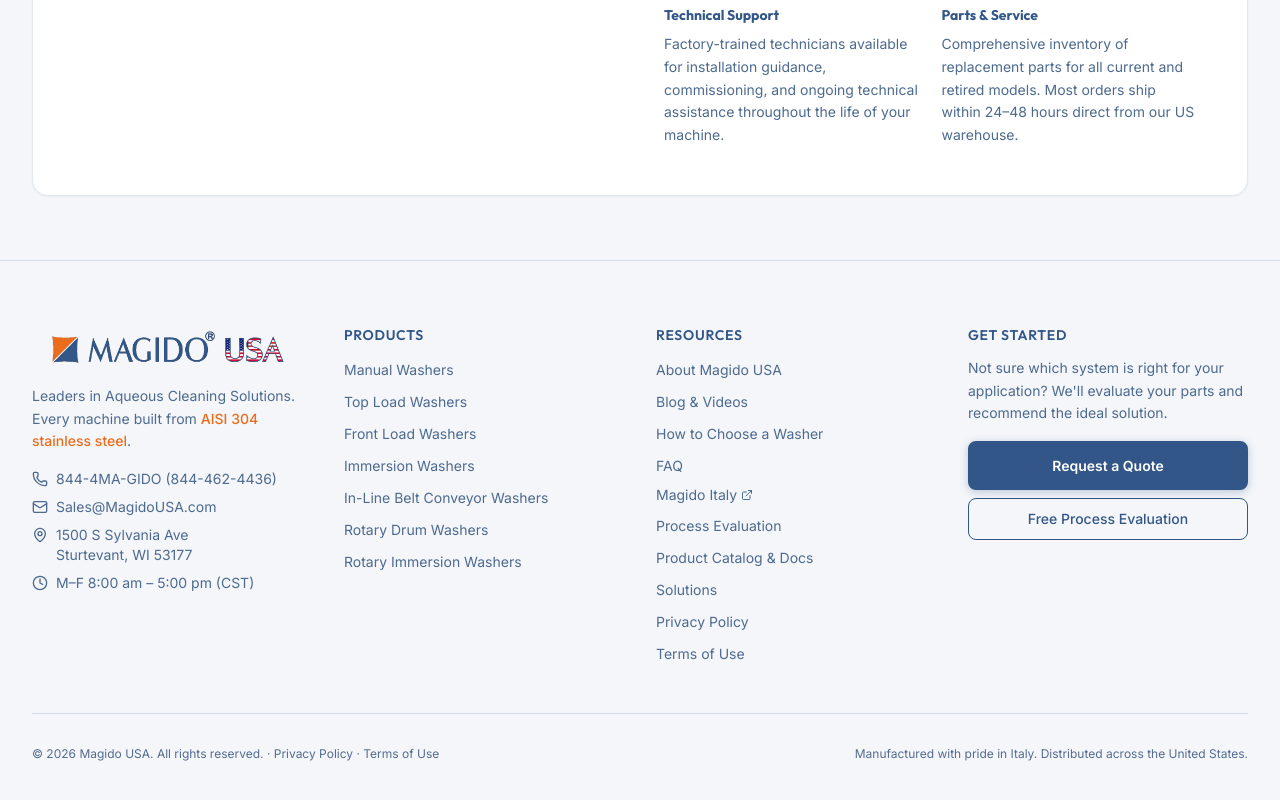
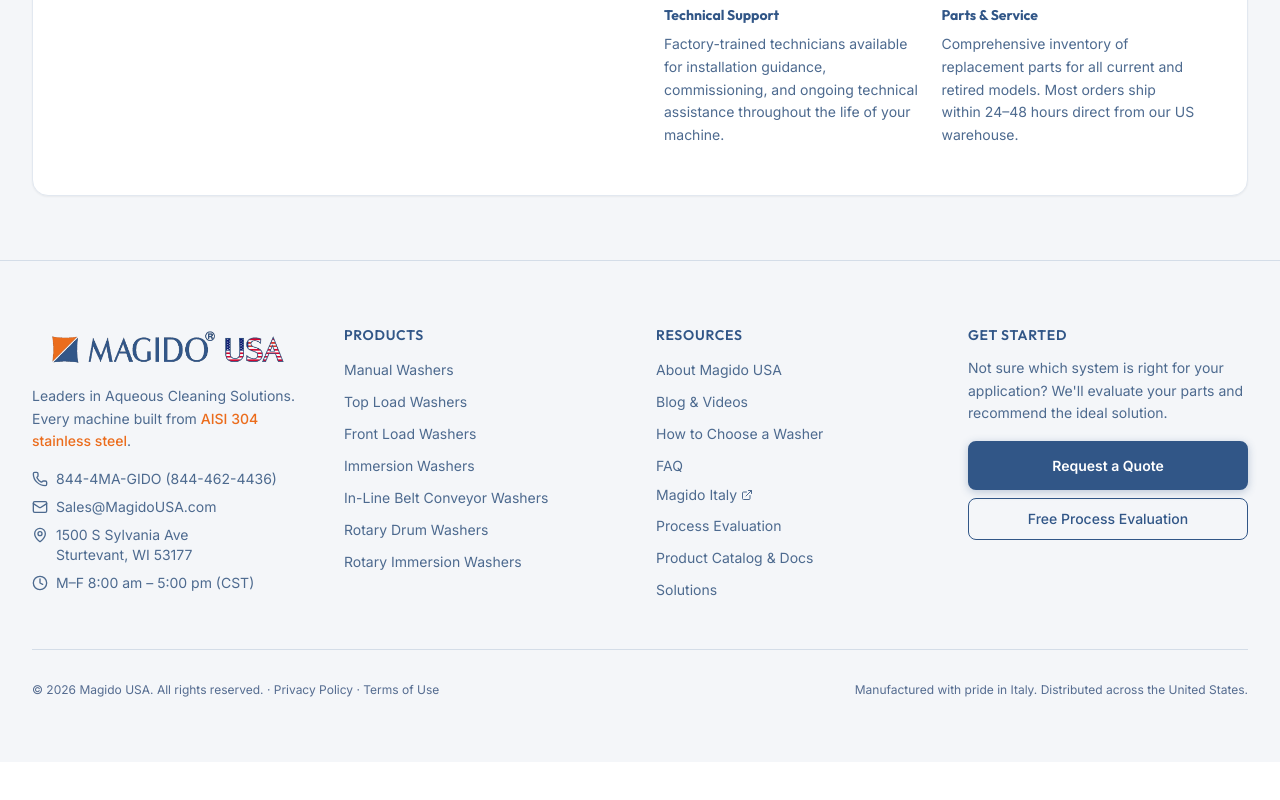
Before and after one commit to JasonBee99/MagidoUSA, a Next.js app: page / in a window 1280 px wide. Shown: the part 4250-5050 px from the top of the page. After the commit the page ends 5012 px from the top, so only its background shows below. Built offline with nearby package versions, Linux system fonts and the light colour scheme.

Commit message:
Phase 24: remove Privacy Policy and Terms of Use from footer Resources column — kept in bottom bar

```diff
--- a/src/components/Footer.tsx
+++ b/src/components/Footer.tsx
@@ -112,16 +112,6 @@ export function Footer() {
                   Solutions
                 </Link>
               </li>
-              <li>
-                <Link href="/privacy-policy" className="text-sm text-[var(--color-text-secondary)] transition-colors hover:text-magido-orange">
-                  Privacy Policy
-                </Link>
-              </li>
-              <li>
-                <Link href="/terms-of-use" className="text-sm text-[var(--color-text-secondary)] transition-colors hover:text-magido-orange">
-                  Terms of Use
-                </Link>
-              </li>
             </ul>
           </div>
 
```
